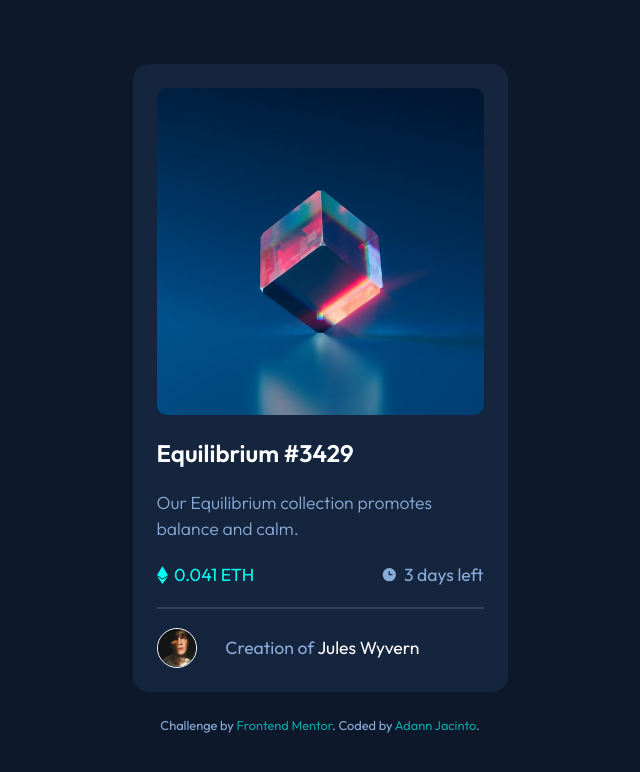
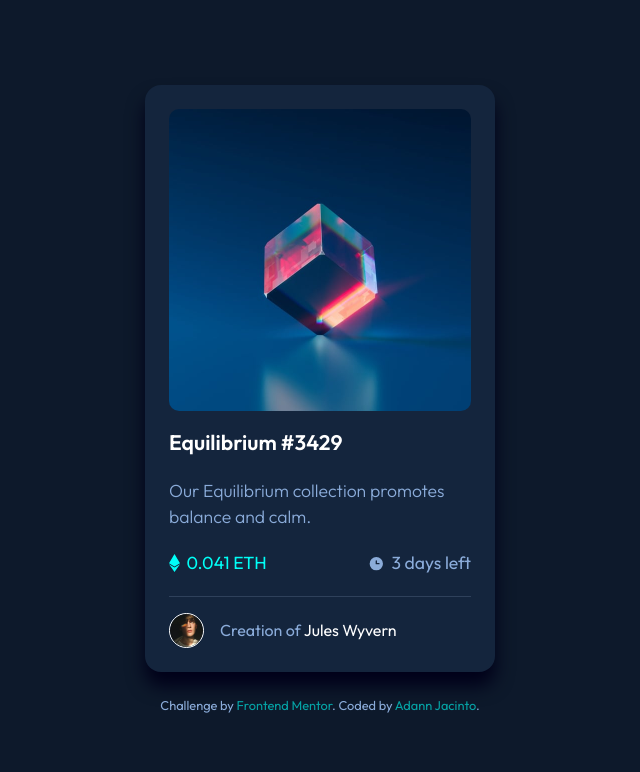
Before and after one commit to DanCodeCraft/FEM-NFTCardComponent, a plain HTML site: page index.html in a window 1280 px wide. Shown: the whole page, without its empty margins (320-960 px from the left). Drawn offline with Linux system fonts and the light colour scheme.

Commit message:
Add files via upload

```diff
--- a/css/style.css
+++ b/css/style.css
@@ -40,11 +40,12 @@ body {
 .card__container {
   display: flex;
   flex-direction: column;
-  max-width: 375px;
+  max-width: 350px;
   border-radius: 16px;
   padding: 1.5rem;
   background-color: var(--darkblue--card);
   margin-bottom: 1.5rem;
+  box-shadow: 0 14px 18px rgb(0, 0, 25);
 }
 
 .card__icon {
@@ -52,7 +53,7 @@ body {
   justify-content: center;
   align-items: center;
   border-radius: 10px;
-  margin-bottom: 1.2rem;
+  margin-bottom: 1rem;
   cursor: pointer;
 }
 
@@ -60,9 +61,9 @@ body {
   position: absolute;
   background-position: center;
   background-repeat: no-repeat;
-  height: 330px;
-  width: 330px;
-  transform: translate(0, -106%);
+  height: 303px;
+  width: 301px;
+  transform: translate(0, -105%);
   border-radius: 10px;
   transition: all 0.2s;
   cursor: pointer;
@@ -70,14 +71,14 @@ body {
 
 .overlay:hover {
   background-color: hsl(178, 100%, 50%, 50%);
+  background-image: url(/images/icon-view.svg);
   opacity: 1;
-  background-image: url(/images/icon-view.svg);
 }
 
 .coin__title {
   color: var(--white);
   font-weight: var(--fw-heavy);
-  font-size: 1.5rem;
+  font-size: 1.2em;
   margin-bottom: 1.2rem;
   transition: all 0.2s;
   max-width: 200px;
@@ -118,20 +119,24 @@ body {
 }
 
 .line {
-  border: 0.5px solid var(--darkblue--line);
-  margin-bottom: 1.2rem;
+  /* border: 0.5px solid var(--darkblue--line); */
+  border: none;
+  height: 1px;
+  background-color: var(--darkblue--line);
+  margin-bottom: 1rem;
 }
 
 .author__container {
   display: flex;
   align-items: center;
-  gap: 1.8rem;
+  gap: 1rem;
   color: var(--softblue);
+  font-size: 1rem;
   font-weight: var(--fw-medium);
 }
 
 .author__avatar {
-  width: 40px;
+  width: 35px;
   border: 1px solid var(--white);
   border-radius: 50%;
 }
@@ -147,6 +152,7 @@ body {
   cursor: pointer;
 }
 
+/* FOOTER */
 .footer {
   color: var(--softblue);
   font-size: 0.8rem;
```
